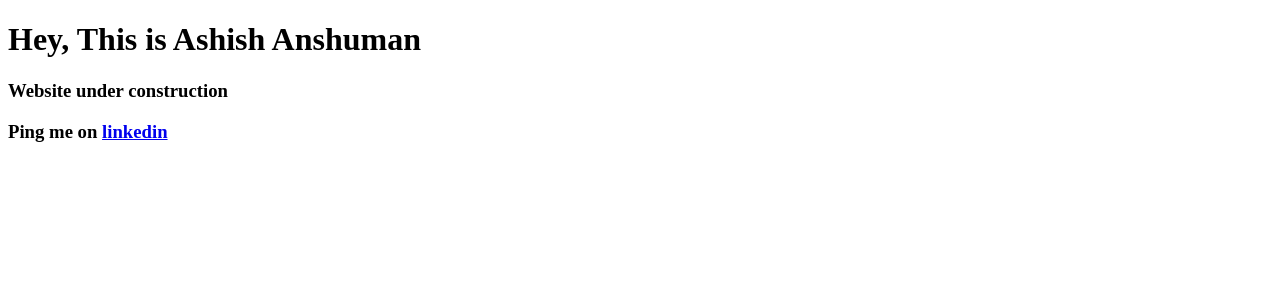
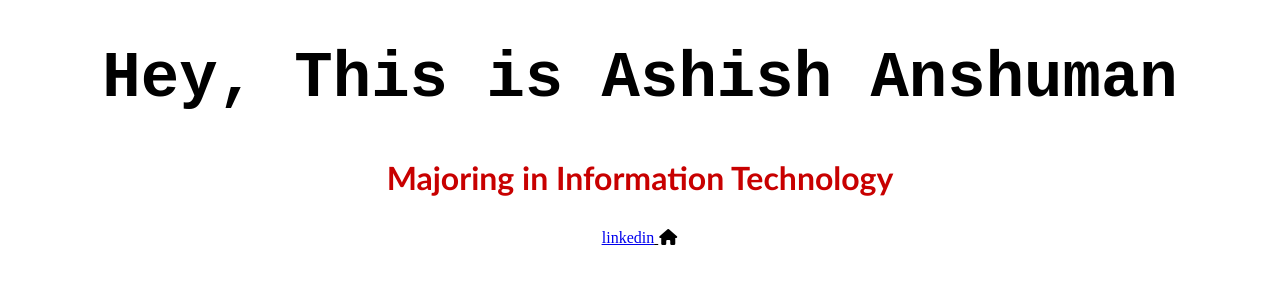
Before and after one commit to ashxhuman/ashxhuman.github.io, a plain HTML site: page index.html in a window 1280 px wide. Drawn offline with Linux system fonts and the light colour scheme; files that its build step writes are made by us from their sources; files whose address does not match are found by name.

Commit message:
initial commit

```diff
--- /dev/null
+++ b/adjective.css
@@ -0,0 +1,15 @@
+h1{
+    font-size: 4.0em;
+    text-align: center;
+    font-family: 'Courier New', Courier, monospace;
+}
+h3{
+    color: rgb(200,0,0);
+    font-size: 2.0em;
+    text-align: center;
+    font-family: 'Gill Sans', 'Gill Sans MT', Calibri, 'Trebuchet MS', sans-serif;
+}
+    .linkedin{
+        text-decoration: underline;
+        text-align: center;
+}
--- a/index.html
+++ b/index.html
@@ -4,11 +4,21 @@
     <meta charset="UTF-8">
     <meta name="viewport" content="width=device-width, initial-scale=1.0">
     <meta http-equiv="X-UA-Compatible" content="ie=edge">
+    <link rel="stylesheet" type="text/css" href="/home/root09/Web/ashxx09.github.io/adjective.css">
+    <link rel="stylesheet" href="path/to/font-awesome/css/font-awesome.min.css">
     <title>ash</title>
+
 </head>
 <body>
-    <h1><strong>Hey, This is Ashish Anshuman</strong></h1>
-    <h3>Website under construction</h3>
-    <h3>Ping me on  <a href="https://www.linkedin.com/in/ashish-anshuman-8557b9191">linkedin</a></h3>
-    </body>
+    <div>
+       <h1>Hey, This is Ashish Anshuman</h1>
+    </div>
+    <div>
+        <h3>Majoring in Information Technology</h4>
+        </div>
+    <div class="linkedin">
+    <a class="linkedin_item" href="https://www.linkedin.com/in/ashish-anshuman-8557b9191">linkedin</a>
+    <i class="fa fa-home fa-fw" aria-hidden="true"></i>
+    </div>
+</body>
 </html>
```
